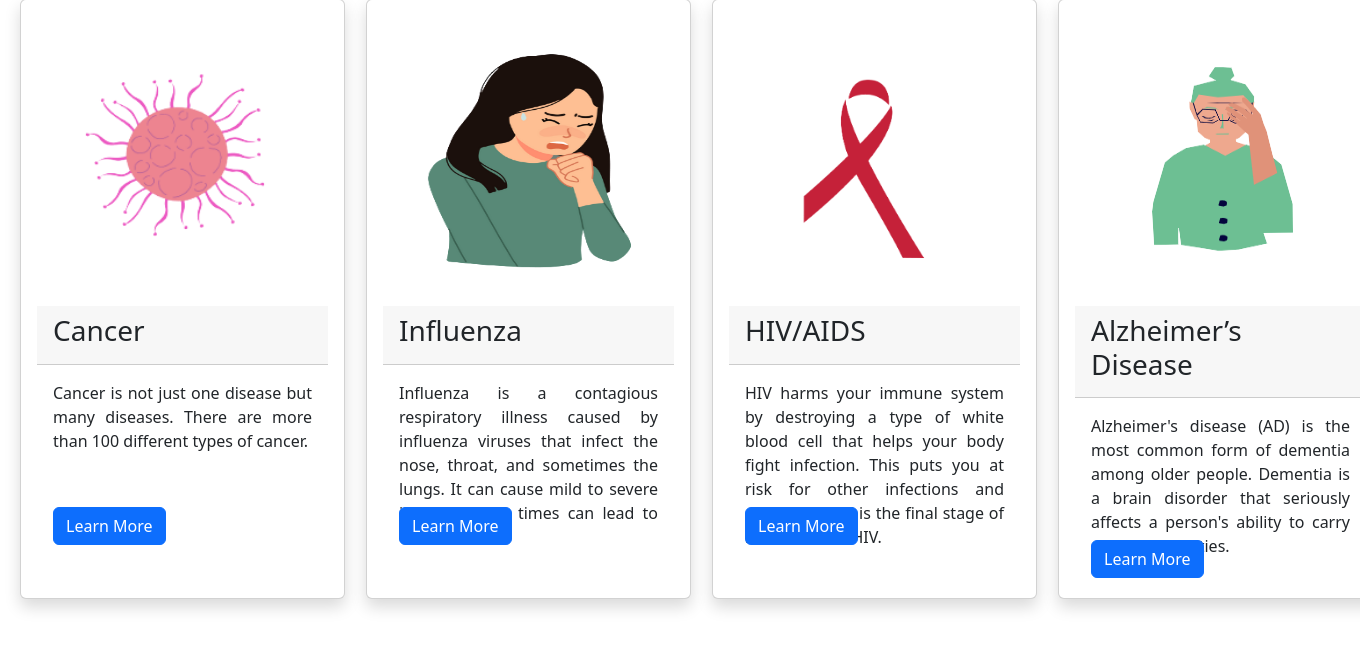
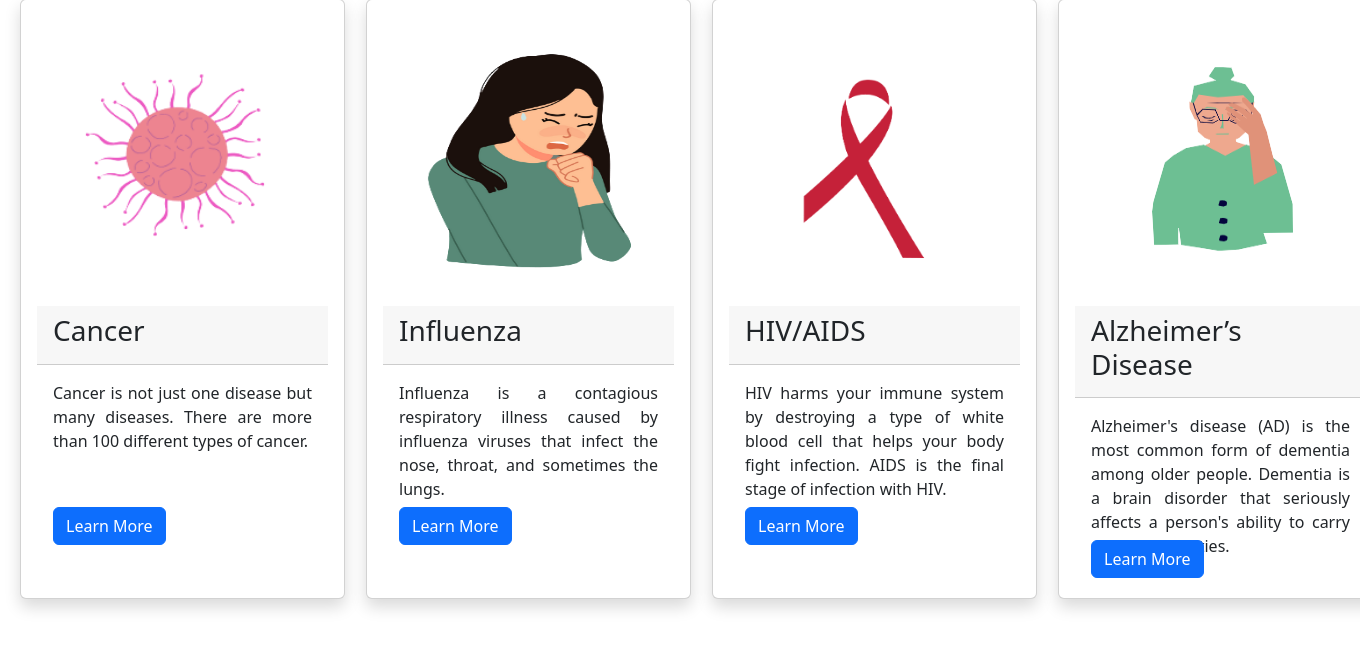
Before and after one commit to xiaoyu163/public-health, a PHP site: page /literacy.php in a window 1360 px wide; the page is wider, and only the part inside the window is pictured. Shown: the part 1016-1663 px from the top of that part. Run offline with PHP 8.4, Linux system fonts and the light colour scheme.

Commit message:
Literacy

```diff
--- a/literacy.php
+++ b/literacy.php
@@ -143,8 +143,7 @@ include 'nav.php';
                 <div class="card-body">
                     <p class="card-text">
                         Influenza is a contagious respiratory illness caused by influenza viruses that infect the nose,
-                        throat, and sometimes the lungs. It can cause mild to severe illness, and at times can lead to
-                        death. </p>
+                        throat, and sometimes the lungs.</p>
                     <a class="btn btn-primary" href="https://medlineplus.gov/flu.html">Learn More</a>
                 </div>
             </div>
@@ -158,8 +157,7 @@ include 'nav.php';
                 <div class="card-body">
                     <p class="card-text">
                         HIV harms your immune system by destroying a type of white blood cell that helps your body fight
-                        infection. This puts you at risk for other infections and diseases.
-                        AIDS is the final stage of infection with HIV.
+                        infection. AIDS is the final stage of infection with HIV.
                     </p>
                     <a class="btn btn-primary" href="https://medlineplus.gov/hiv.html">Learn More</a>
                 </div>
```
